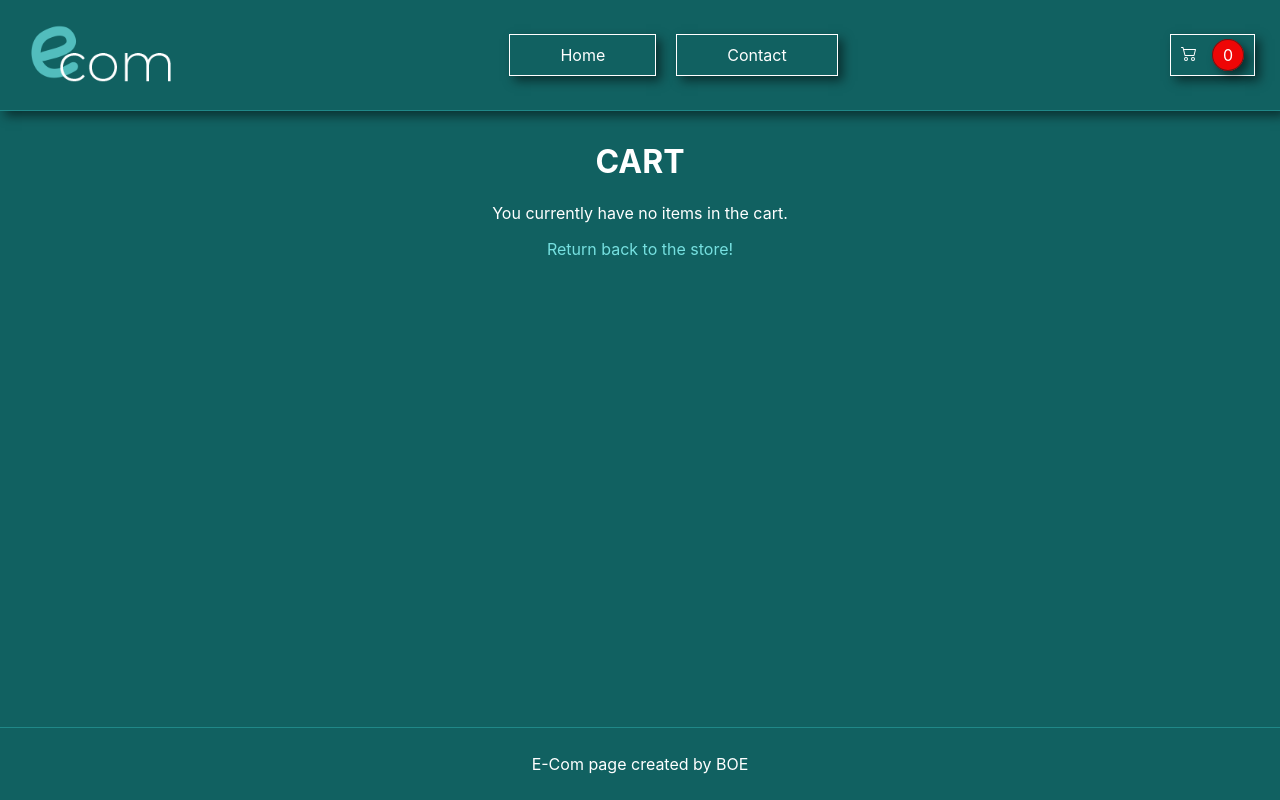
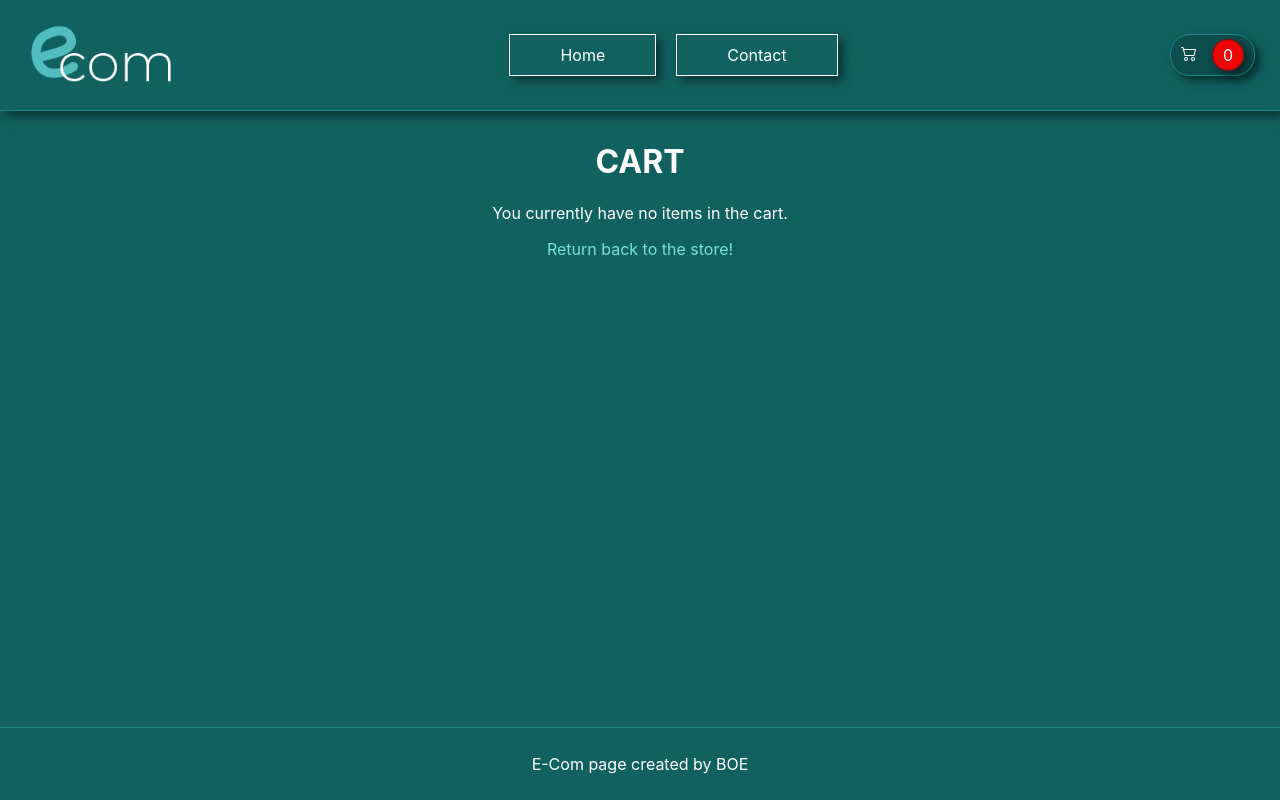
Before and after one commit to th3boe/benedicte-overbo-react-ca, a React (Create React App) app: page /cart in a window 1280 px wide. Built offline with nearby package versions, Linux system fonts and the light colour scheme; the HTML template or start-up script is replaced by a standard one.

Commit message:
nav and footer
removed some unused code from footer and changed link to navlink to add active page.

```diff
--- a/src/components/Layout/Footer/footer.m.css
+++ b/src/components/Layout/Footer/footer.m.css
@@ -1,9 +1,3 @@
-/* .fixed-bottom {
-  width: 100%;
-  position: relative;
-  bottom: 0px;
-} */
-
 footer {
   border-top: 1px solid #208888;
   padding: 10px 0px;
--- a/src/components/Layout/Header/index.jsx
+++ b/src/components/Layout/Header/index.jsx
@@ -1,18 +1,40 @@
 import { useCart } from "../../../hooks/useCart";
-import { Link } from "react-router-dom";
+import { NavLink } from "react-router-dom";
 import { BsCart2 } from "react-icons/bs";
 import Logo from "../../../images/logo.png";
 import styles from "./header.module.css";
 
 function Nav() {
   return (
-    <nav>
+    <nav id="navigation">
       <ul>
         <li>
-          <Link to="/">Home</Link>
+          <NavLink
+            to="/"
+            style={({ isActive }) => {
+              return {
+                borderRadius: isActive ? "20px" : "",
+                border: isActive ? "1px solid #208888" : "",
+                backgroundColor: isActive ? "#0e4d4d" : "",
+              };
+            }}
+          >
+            Home
+          </NavLink>
         </li>
         <li>
-          <Link to="/contact">Contact</Link>
+          <NavLink
+            to="/contact"
+            style={({ isActive }) => {
+              return {
+                borderRadius: isActive ? "20px" : "",
+                border: isActive ? "1px solid #208888" : "",
+                backgroundColor: isActive ? "#0e4d4d" : "",
+              };
+            }}
+          >
+            Contact
+          </NavLink>
         </li>
       </ul>
     </nav>
@@ -25,12 +47,22 @@ function CartIcon() {
     <nav>
       <ul>
         <li className={styles.cartLink}>
-          <Link to="/cart" className={styles.cartNav}>
+          <NavLink
+            to="/cart"
+            className={styles.cartNav}
+            style={({ isActive }) => {
+              return {
+                borderRadius: isActive ? "20px" : "",
+                border: isActive ? "1px solid #208888" : "",
+                backgroundColor: isActive ? "#0e4d4d" : "",
+              };
+            }}
+          >
             <BsCart2 />
             <span className={styles.cartTotalItems}>
               {cart.reduce((totalQty, cart) => totalQty + cart.totalItems, 0)}
             </span>
-          </Link>
+          </NavLink>
         </li>
       </ul>
     </nav>
--- a/src/hooks/useCart.jsx
+++ b/src/hooks/useCart.jsx
@@ -51,7 +51,7 @@ const useCartStore = create((set) => ({
       return { cart: newCart };
     }),
 
-  // removeQty used to decrease the quantity when clicking "-" button, and remove product quantity reaches 0
+  // removeQty used to decrease the quantity when clicking "-" button, and remove product when quantity reaches 0
 
   removeQty: (id) =>
     set((state) => {
```
